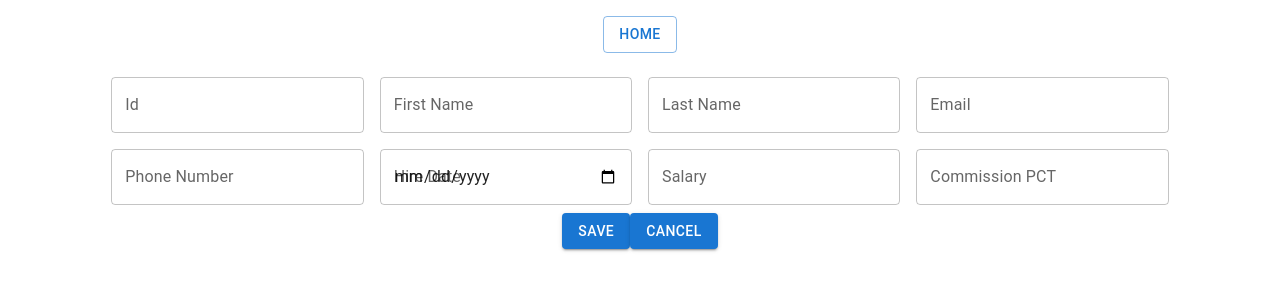
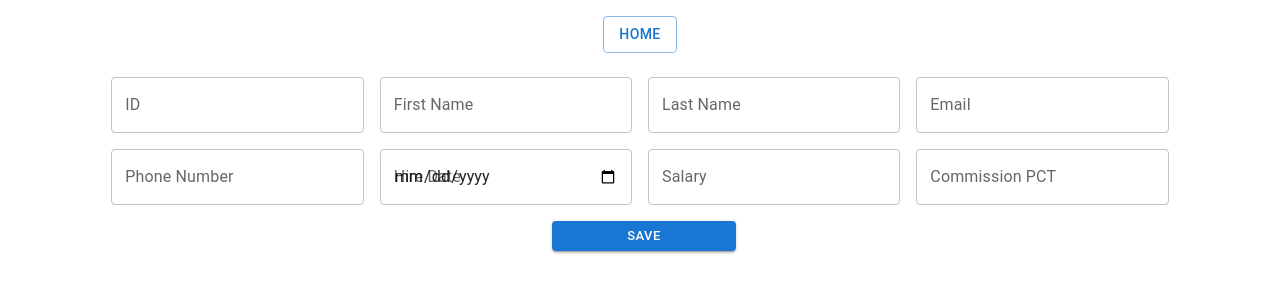
Before and after one commit to 112762PizarroDolores/crud-employees-I, a React (Create React App) app: page /create-employee in a window 1280 px wide. Shown: the top 300 px of the page. Built offline with nearby package versions, Linux system fonts and the light colour scheme.

Commit message:
CRUD completo.Pendiente:  Revisar detalles y Diseño de Pantallas

```diff
--- a/package.json
+++ b/package.json
@@ -19,6 +19,7 @@
     "react-router-dom": "^6.8.1",
     "react-scripts": "5.0.1",
     "styled-components": "^5.3.6",
+    "uuid": "^9.0.0",
     "web-vitals": "^2.1.4"
   },
   "scripts": {
--- a/src/components/EmployeeCreate.js
+++ b/src/components/EmployeeCreate.js
@@ -1,96 +1,83 @@
 import * as React from 'react';
-import {useState} from 'react'
 import Box from '@mui/material/Box';
 import TextField from '@mui/material/TextField';
-import {useSelector } from 'react-redux';
+import {useState} from 'react'
 import { Button } from '@mui/material';
-function EmployeeForm() {
+import { useDispatch } from 'react-redux';
+import { addEmployee } from '../features/employees/employeeSlice';
+import {v4 as uuid} from 'uuid'
 
-   const [employee, setEmployee] =useState({
-    first_name: '',
-    last_name: ''
+function EmployeeCreate() {
+
+const [employee, setEmployee]=useState({
+employee_id: '',
+first_name:'',
+last_name:'',
+email:'',
+phone_number: '',
+hire_Date: '',
+salary:'',
+commission_pct: ''
 })
 
-//    const handleChange = e => {
-//     setEmployee({
-//         ...employee,
-//         [e.target.name]: e.target.value,
-//     });
-//    };
+const dispatch=useDispatch()
 
-//    const handleSubmit=(e)=> {
-//     e.preventDefault();
-//     console.log(employee);
-// };
+const handleChange=e=>{
+setEmployee({
+  ...employee,
+  [e.target.name]: e.target.value,
+})
+}
+const handleSubmit = (e) => {
+e.preventDefault();
+
+dispatch(addEmployee ({
+...employee,
+id: uuid(),
+}) )
+};
+
+
+
   return (
 
     <Box
       component="form"
       sx={{
-        '& .MuiTextField-root': { m: 1, width: '25ch' },
+        '& > :not(style)': { m: 1, width: '25ch' },
       }}
       noValidate
       autoComplete="off"
+
     >
-      <div>
       <TextField
-          label= "Id"
-        value=""
-
-        />
-
+      name="employee_id" label="ID" variant="outlined" onChange={handleChange} />
       <TextField
-               name="first_name"
-               label= "First Name"
-               value=""
-
-        /><TextField
-        name="last_name"
-              label= "Last Name"
-              value=""
-       />
+      name= "first_name" label="First Name" variant="outlined" onChange={handleChange}/>
       <TextField
-        name="email"
-              label= "Email"
-              value=""
-       />
+      name="last_name" label="Last Name" variant="outlined" onChange={handleChange}/>
       <TextField
-      name="phone_number"
-              label= "Phone Number"
-              value=""
-       />
+      name="email" label="Email" variant="outlined" onChange={handleChange}/>
       <TextField
-        name="hire_date"
-              label= "Hire Date"
-              value=""
-              type="date"
-
-       />
+      name="phone_number"label="Phone Number" variant="outlined" onChange={handleChange} />
       <TextField
-       name="salary"
-              label= "Salary"
-              value=""
-
-       />
+      name="hire_date" label="Hire Date" type="date" variant="outlined" onChange={handleChange} />
       <TextField
-       name="commission_pct"
-              label= "Commission PCT"
-              value=""
-
-       />
-        </div>
-        <Button variant="contained">Save</Button>
-
-        <Button variant="contained">Cancel</Button>
+      name="salary" label="Salary" variant="outlined" onChange={handleChange}/>
+      <TextField
+      name="commission_pct" label="Commission PCT" variant="outlined" onChange={handleChange} />
+  <Button
+                variant="contained"
+                color="primary"
+                size="small"
+                style={{ marginLeft: 16 }}
+                onClick={handleSubmit}
+            >
+                Save
+            </Button>
     </Box>
 
-    );
+  )
 }
-export default EmployeeForm
 
-//import { useDispatch } from 'react-redux';
-
-//const handleSubmit = (e) => {
- //   e.preventDefault();
-//    console.log(employee);
-//}
+export default EmployeeCreate
--- a/src/components/EmployeeEdit.js
+++ b/src/components/EmployeeEdit.js
@@ -21,6 +21,8 @@ const {employees}=useSelector(state=>state.employees)
 const [isEdit, setIsEdit]=useState(false)
 const dispatch=useDispatch()
 const navigate=useNavigate()
+
+
 const handleChange = e => {
   console.log(e)
   setThisEmployee({
@@ -43,7 +45,7 @@ const handleChange = e => {
 
   console.log(enable)
   setEnable(!enable)
-  setIsEdit(!isEdit)
+  // setIsEdit(!isEdit)
 
 }
 
@@ -70,9 +72,10 @@ const handleSaveEmployee=()=>
           label= "Id"
         value={thisEmployee.employee_id}
         disabled
-        // InputProps={{
-        //   readOnly: !enable,
-        // }}
+        //   InputProps={{
+        //     readOnly: !enable,
+        //   }}
+        // onChange={handleChange}
         />
 
         <TextField
--- a/src/features/employees/employeeSlice.js
+++ b/src/features/employees/employeeSlice.js
@@ -83,7 +83,9 @@ name: 'employees',
 initialState,//esto es lo mismo que deicr initialstate: initialstate
 reducers: {
  addEmployee: (state, action) => {
-console.log(state,action)
+//console.log(state,action)
+state.employees.push(action.payload)
+//state.employees=[...state,action.payload]
  },
  //do
  deleteEmployee: (state, action) => {
@@ -103,10 +105,18 @@ console.log(state,action)
      //state.employees=[...state.employees, action.payload]
      const foundIndex = state.employees.findIndex(employee => employee.employee_id === action.payload.employee_id);
      state.employees[foundIndex] = action.payload;
- }
+ },
+//  createEmployee: (state, action) => {
+//     console.log("state", current(state.employees))
+//     console.log("action", action.payload)
+//      //...agregar en ell array en base a la mod
+
+//       //state.employees=[...state.employees, action.payload]
+//       state.employees=[state.employees, ...action.payload]
+//   }
 },
 });
 //do
-export const {addEmployee, deleteEmployee, editEmployee}=employeeSlice.actions;
+export const {addEmployee, deleteEmployee, editEmployee, }=employeeSlice.actions;
 //do
 export default employeeSlice.reducer
```
Also changed, not shown: 1 other file (tests, documents, lock files or other folders). Lines whose indentation alone changed are shown as unchanged.
